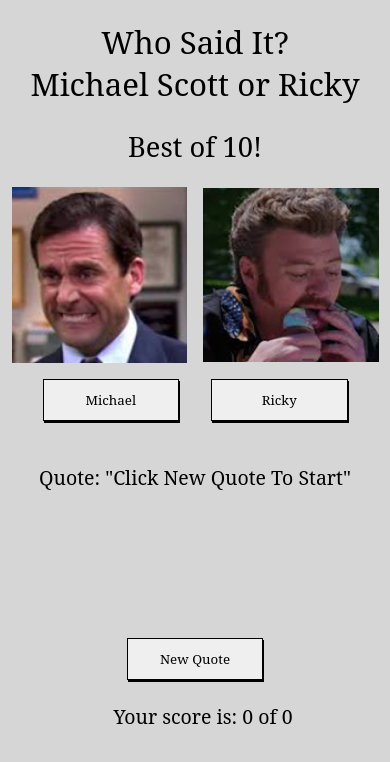
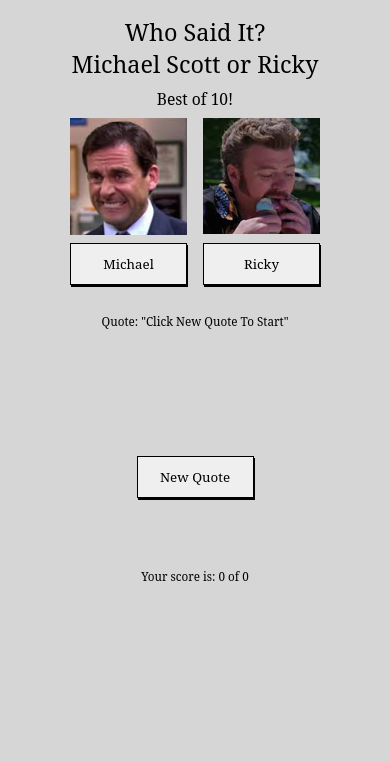
Before and after one commit to dbazian/Michaelorricky.com, a React (Create React App) app: page / in a window 390 px wide. Shown: the top 762 px of the page. Built offline with nearby package versions, Linux system fonts and the light colour scheme; a web font is replaced by a local one.

Commit message:
responsive for desktops

```diff
--- a/src/App.js
+++ b/src/App.js
@@ -1,5 +1,5 @@
 import React from 'react';
-import './App.css';
+import "./SCSS/App.css"
 import RandomQuestion from './RandomQuestion';
 
 function App() {
--- a/src/RandomQuestion.js
+++ b/src/RandomQuestion.js
@@ -130,9 +130,13 @@ export default class RandomQuestion extends React.Component {
                     <button onClick={this.handleClickMichael}>Michael</button>
                     <button onClick={this.handleClickRicky}>Ricky</button>
                 </div>
+                <div className="quote-box">
                 <p>Quote: "{this.state.selectedQuote.quote}"</p>
+                </div>
                 <button className="quote-button" onClick={this.handleClick}>New Quote</button>
+                <div className="answer-container">
                 <p>{this.state.answer}</p>
+                </div>
                 <p className="score">Your score is: {this.state.correctAnswers} of {this.state.total}</p>
             </div>
         )
--- a/src/App.css
+++ b/src/SCSS/App.css
@@ -17,18 +17,31 @@ html body .app {
 }
 
 html body .app h1 {
-  font-size: 8vw;
-  margin-bottom: 1rem;
+  font-size: 6vw;
+  margin-bottom: .5rem;
   font-family: "itc-american-typewriter", "serif";
   font-weight: 500;
   font-style: normal;
 }
 
+@media (min-width: 550px) and (orientation: landscape) {
+  html body .app h1 {
+    font-size: 2rem;
+  }
+}
+
 html body .app h2 {
-  font-size: 7vw;
+  font-size: 4vw;
   font-family: "itc-american-typewriter", "serif";
   font-weight: 500;
   font-style: normal;
+  margin: 0 0 .5rem 0;
+}
+
+@media (min-width: 550px) and (orientation: landscape) {
+  html body .app h2 {
+    font-size: 1.8rem;
+  }
 }
 
 html body .app .row-container {
@@ -44,8 +57,14 @@ html body .app .row-container {
 }
 
 html body .app .row-container img {
-  width: 45%;
+  width: 30%;
   display: inline-block;
+}
+
+@media (min-width: 550px) and (orientation: landscape) {
+  html body .app .row-container img {
+    width: 20%;
+  }
 }
 
 html body .app .row-container .mike {
@@ -53,12 +72,18 @@ html body .app .row-container .mike {
 }
 
 html body .app p {
-  font-size: 5vw;
+  font-size: 3vw;
   text-align: center;
   padding: 0.5rem;
   font-family: "itc-american-typewriter", "serif";
   font-weight: 500;
   font-style: normal;
+}
+
+@media (min-width: 550px) and (orientation: landscape) {
+  html body .app p {
+    font-size: 1rem;
+  }
 }
 
 html body .app .mikericky-button {
@@ -72,37 +97,33 @@ html body .app .mikericky-button {
 }
 
 html body .app .score {
-  position: absolute;
-  bottom: 15%;
   text-align: center;
-  width: 100vw;
   margin: 0;
 }
 
+html body .app .quote-box {
+  height: 17vh;
+}
+
+html body .app .answer-container {
+  height: 5vh;
+}
+
 button {
-  width: 35%;
+  width: 30%;
   height: 5vh;
   border: black 1px solid;
   -webkit-box-shadow: 1px 2px;
           box-shadow: 1px 2px;
-  margin: 1rem;
+  margin: .5rem;
   font-family: "itc-american-typewriter", "serif";
   font-weight: 500;
   font-style: normal;
 }
 
-.quote-button {
-  width: 35%;
-  height: 5vh;
-  border: black 1px solid;
-  -webkit-box-shadow: 1px 2px;
-          box-shadow: 1px 2px;
-  margin-left: -17.5%;
-  font-family: "itc-american-typewriter", "serif";
-  font-weight: 500;
-  font-style: normal;
-  position: absolute;
-  bottom: 20%;
-  left: 50%;
+@media (min-width: 550px) and (orientation: landscape) {
+  button {
+    width: 20%;
+  }
 }
 /*# sourceMappingURL=App.css.map */
--- a/src/App.scss
+++ b/src/SCSS/App.scss
@@ -1,3 +1,5 @@
+@import "helpers/mixins";
+
 html {
   font-size: 16px;
   height: 100%;
@@ -14,18 +16,22 @@ html {
       height: 100vh;
 
       h1 {
-        font-size: 8vw;
-        margin-bottom: 1rem;
+        font-size: 6vw;
+        margin-bottom: .5rem;
         font-family: "itc-american-typewriter", "serif";
         font-weight: 500;
         font-style: normal;
+        @include for-size(desktop) { font-size: 2rem; }
       }
 
       h2 {
-        font-size: 7vw;
+        font-size: 4vw;
         font-family: "itc-american-typewriter", "serif";
         font-weight: 500;
         font-style: normal;
+        margin: 0 0 .5rem 0;
+        @include for-size(desktop) { font-size: 1.8rem; }
+
       }
 
       .row-container {
@@ -34,8 +40,10 @@ html {
         align-items: center;
 
         img {
-          width: 45%;
+          width: 30%;
           display: inline-block;
+          @include for-size(desktop) { width: 20% }
+
         }
 
         .mike {
@@ -44,12 +52,14 @@ html {
       }
 
       p {
-        font-size: 5vw;
+        font-size: 3vw;
         text-align: center;
         padding: 0.5rem;
         font-family: "itc-american-typewriter", "serif";
         font-weight: 500;
         font-style: normal;
+        @include for-size(desktop) { font-size: 1rem; }
+
       }
 
       .mikericky-button {
@@ -58,37 +68,30 @@ html {
       }
 
       .score {
-        position: absolute;
-        bottom: 15%;
         text-align: center;
-        width: 100vw;
         margin: 0;
+      }
+
+      .quote-box {
+        height: 17vh;
+      }
+
+      .answer-container {
+        height: 5vh;
       }
     }
   }
 }
 
 button {
-  width: 35%;
+  width: 30%;
   height: 5vh;
   border: black 1px solid;
   box-shadow: 1px 2px;
-  margin: 1rem;
+  margin: .5rem;
   font-family: "itc-american-typewriter", "serif";
   font-weight: 500;
   font-style: normal;
+  @include for-size(desktop) { width: 20%; }
+
 }
-
-.quote-button {
-  width: 35%;
-  height: 5vh;
-  border: black 1px solid;
-  box-shadow: 1px 2px;
-  margin-left: -17.5%;
-  font-family: "itc-american-typewriter", "serif";
-  font-weight: 500;
-  font-style: normal;
-  position: absolute;
-  bottom: 20%;
-  left: 50%;
-}
```
Also changed, not shown: src/SCSS/helpers/_mixins.scss (added, +26 -0 lines), src/index.js (line endings or trailing spaces), 2 other files (tests, documents, lock files or other folders).
